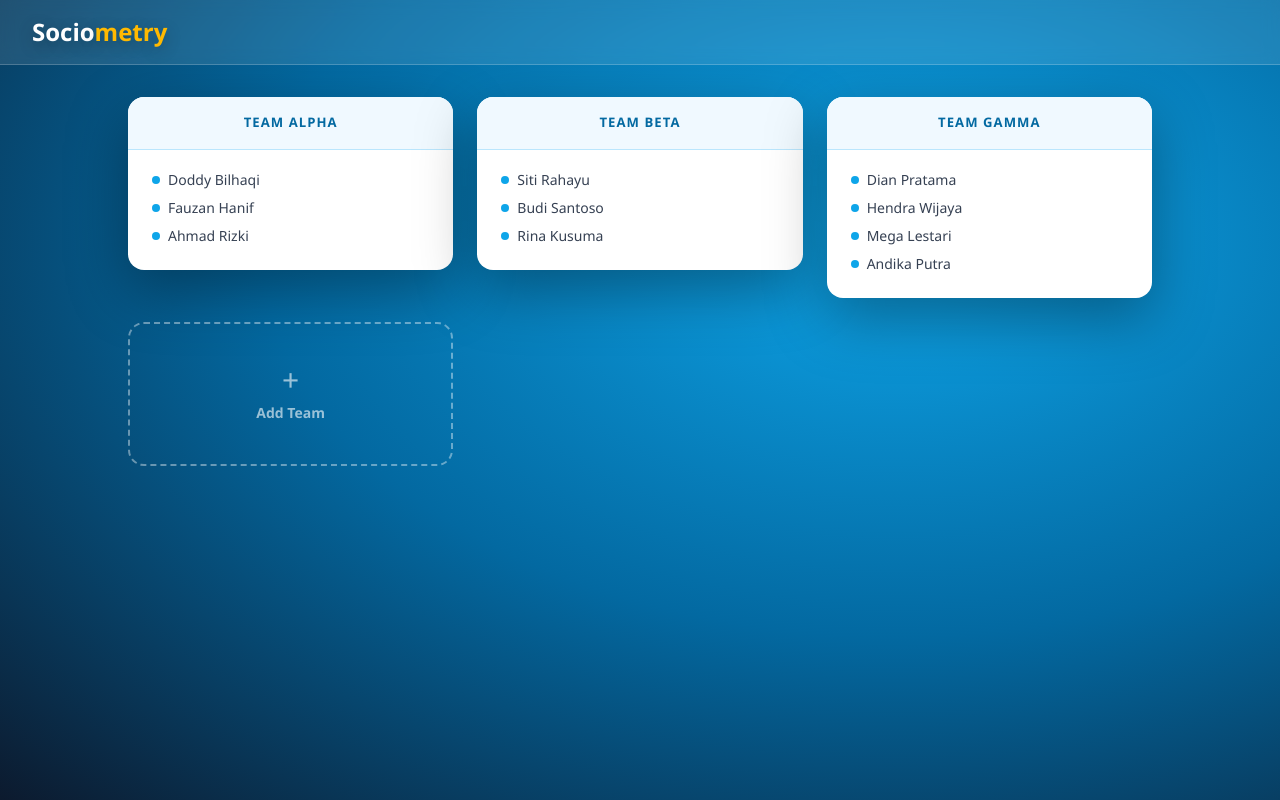
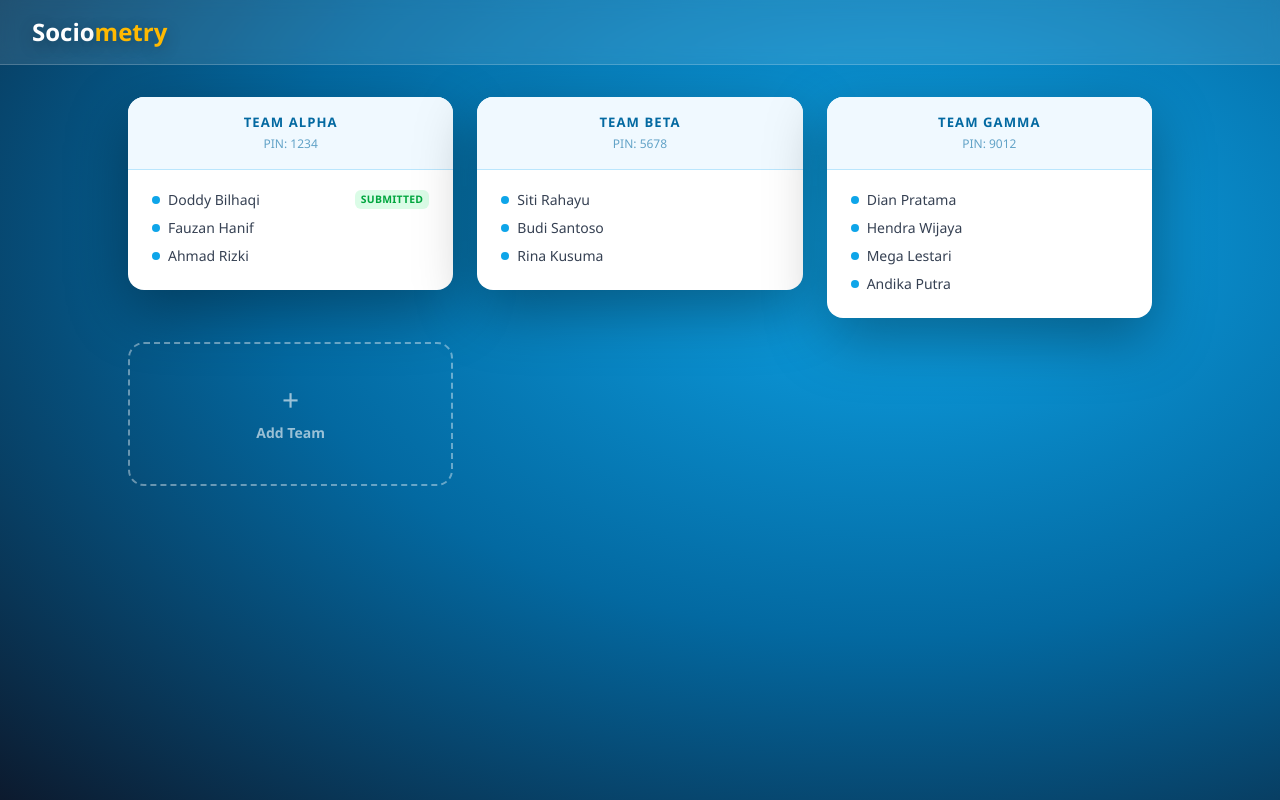
Before and after one commit to ibrohhm/sociometry, a Next.js app: page /admin in a window 1280 px wide. Built offline with nearby package versions, Linux system fonts and the light colour scheme; no server answers.

Commit message:
change the data to api integrations

```diff
--- /dev/null
+++ b/app/api/survey/join/route.ts
@@ -0,0 +1,10 @@
+import teams from "../../teams/data.json";
+
+export async function POST(request: Request) {
+  const { pin } = await request.json();
+  const team = teams.find((t) => t.pin === pin);
+  if (!team) {
+    return Response.json({ error: "Invalid PIN" }, { status: 404 });
+  }
+  return Response.json(team);
+}
--- /dev/null
+++ b/app/api/teams/[pin]/route.ts
@@ -0,0 +1,13 @@
+import teams from "../data.json";
+
+export async function GET(
+  _request: Request,
+  { params }: { params: Promise<{ pin: string }> }
+) {
+  const { pin } = await params;
+  const team = teams.find((t) => t.pin === pin);
+  if (!team) {
+    return Response.json({ error: "Team not found" }, { status: 404 });
+  }
+  return Response.json(team);
+}
--- a/app/api/teams/data.json
+++ b/app/api/teams/data.json
@@ -2,19 +2,32 @@
   {
     "id": "1",
     "name": "Team Alpha",
-    "members": ["Doddy Bilhaqi", "Fauzan Hanif", "Ahmad Rizki"],
+    "members": [
+      { "name": "Doddy Bilhaqi", "submitted": true },
+      { "name": "Fauzan Hanif", "submitted": false },
+      { "name": "Ahmad Rizki", "submitted": false }
+    ],
     "pin": "1234"
   },
   {
     "id": "2",
     "name": "Team Beta",
-    "members": ["Siti Rahayu", "Budi Santoso", "Rina Kusuma"],
+    "members": [
+      { "name": "Siti Rahayu", "submitted": false },
+      { "name": "Budi Santoso", "submitted": false },
+      { "name": "Rina Kusuma", "submitted": false }
+    ],
     "pin": "5678"
   },
   {
     "id": "3",
     "name": "Team Gamma",
-    "members": ["Dian Pratama", "Hendra Wijaya", "Mega Lestari", "Andika Putra"],
+    "members": [
+      { "name": "Dian Pratama", "submitted": false },
+      { "name": "Hendra Wijaya", "submitted": false },
+      { "name": "Mega Lestari", "submitted": false },
+      { "name": "Andika Putra", "submitted": false }
+    ],
     "pin": "9012"
   }
 ]
--- a/app/components/Card.tsx
+++ b/app/components/Card.tsx
@@ -1,16 +1,22 @@
 type CardProps = {
   title: string;
+  subtitle?: string;
   children: React.ReactNode;
   noPadding?: boolean;
 };
 
-export default function Card({ title, children }: Readonly<CardProps>) {
+export default function Card({ title, subtitle, children }: Readonly<CardProps>) {
   return (
     <div className="w-full bg-white rounded-2xl overflow-hidden shadow-[0_20px_60px_rgba(0,0,0,0.35)]">
       <div className="bg-[#f0f9ff] px-6 py-4 text-center border-b border-[#bae6fd]">
         <p className="text-[#0369a1] text-[0.82rem] font-semibold uppercase tracking-[0.08em]">
           {title}
         </p>
+        {subtitle && (
+          <p className="text-[#0369a1]/60 text-[0.75rem] font-medium mt-0.5">
+            {subtitle}
+          </p>
+        )}
       </div>
       <div className="px-6 pt-5 pb-6 flex flex-col gap-3">{children}</div>
     </div>
--- a/app/components/Sociometry.tsx
+++ b/app/components/Sociometry.tsx
@@ -1,10 +1,12 @@
+import Link from "next/link";
+
 type Props = {
   size?: "sm" | "lg";
 };
 
 export default function Sociometry({ size = "lg" }: Readonly<Props>) {
   return (
-    <div className="text-center">
+    <Link href="/" className="text-center">
       <h1
         className={`font-black text-white [text-shadow:0_4px_16px_rgba(0,0,0,0.3)] ${
           size === "lg" ? "text-5xl" : "text-2xl"
@@ -12,6 +14,6 @@ export default function Sociometry({ size = "lg" }: Readonly<Props>) {
       >
         Socio<span className="text-amber-400">metry</span>
       </h1>
-    </div>
+    </Link>
   );
 }
--- a/app/components/TeamList.tsx
+++ b/app/components/TeamList.tsx
@@ -6,10 +6,15 @@ import Button from "./Button";
 import RemovableList from "./RemovableList";
 import Input from "./Input";
 
+type Member = {
+  name: string;
+  submitted: boolean;
+};
+
 type Team = {
   id: string;
   name: string;
-  members: string[];
+  members: Member[];
   pin: string;
 };
 
@@ -26,6 +31,7 @@ export default function TeamList() {
   const [memberInput, setMemberInput] = useState("");
   const [members, setMembers] = useState<string[]>([]);
   const [memberError, setMemberError] = useState("");
+  const [pin, setPin] = useState("");
 
   function handleAddMember() {
     const trimmed = memberInput.trim();
@@ -44,16 +50,17 @@ export default function TeamList() {
   }
 
   function handleSubmit() {
-    if (!teamName.trim() || members.length === 0) return;
+    if (!teamName.trim() || members.length === 0 || !pin.trim()) return;
     setTeams((prev) => [...prev, {
       id: crypto.randomUUID(),
       name: teamName.trim(),
-      members,
-      pin: Math.floor(1000 + Math.random() * 9000).toString(),
+      members: members.map((name) => ({ name, submitted: false })),
+      pin: pin.trim(),
     }]);
     setTeamName("");
     setMembers([]);
     setMemberInput("");
+    setPin("");
     setShowModal(false);
   }
 
@@ -62,6 +69,7 @@ export default function TeamList() {
     setTeamName("");
     setMembers([]);
     setMemberInput("");
+    setPin("");
   }
 
   return (
@@ -72,15 +80,22 @@ export default function TeamList() {
             key={team.name}
             className="cursor-pointer transition-transform duration-200 hover:scale-105"
           >
-            <Card title={team.name}>
+            <Card title={team.name} subtitle={`PIN: ${team.pin}`}>
               <ul className="flex flex-col gap-2">
                 {team.members.map((member) => (
                   <li
-                    key={member}
-                    className="flex items-center gap-2 text-sm text-gray-700"
+                    key={member.name}
+                    className="flex items-center justify-between gap-2 text-sm text-gray-700"
                   >
-                    <span className="w-2 h-2 rounded-full bg-[#0ea5e9] shrink-0" />
-                    {member}
+                    <span className="flex items-center gap-2">
+                      <span className="w-2 h-2 rounded-full bg-[#0ea5e9] shrink-0" />
+                      {member.name}
+                    </span>
+                    {member.submitted && (
+                      <span className="text-[0.65rem] font-bold uppercase tracking-wide px-1.5 py-0.5 rounded-md bg-green-100 text-green-600">
+                        Submitted
+                      </span>
+                    )}
                   </li>
                 ))}
               </ul>
@@ -110,6 +125,20 @@ export default function TeamList() {
                 value={teamName}
                 onChange={setTeamName}
                 placeholder="e.g. Team Delta"
+                className="w-full"
+              />
+            </div>
+
+            <div className="flex flex-col gap-1">
+              <label className="text-xs font-semibold text-gray-500 uppercase tracking-wide">
+                PIN
+              </label>
+              <Input
+                value={pin}
+                onChange={(v) => setPin(v.replaceAll(/\D/g, ""))}
+                placeholder="e.g. 1234"
+                inputMode="numeric"
+                maxLength={4}
                 className="w-full"
               />
             </div>
--- a/app/survey/page.tsx
+++ b/app/survey/page.tsx
@@ -1,6 +1,7 @@
 "use client";
 
 import { useState, useEffect } from "react";
+import { useSearchParams } from "next/navigation";
 import Sociometry from "../components/Sociometry";
 import Button from "../components/Button";
 import Card from "../components/Card";
@@ -12,25 +13,49 @@ type Category = {
   questions: string[];
 };
 
+type Member = {
+  name: string;
+  submitted: boolean;
+};
+
+type Team = {
+  id: string;
+  name: string;
+  members: Member[];
+  pin: string;
+};
+
+function memberClassName(submitted: boolean, selected: boolean): string {
+  if (submitted) return "border-gray-200 bg-gray-50 text-gray-400 line-through";
+  if (selected) return "border-[#0ea5e9] bg-[#f0f9ff] text-[#0369a1]";
+  return "border-[#bae6fd] bg-white text-gray-700 hover:border-[#0ea5e9]";
+}
+
 function buildAnswerKeys(data: Category[]): string[] {
   return data.flatMap((c) =>
     c.questions.map((_, i) => `${c.category}${i + 1}`)
   );
 }
 
-const NAMES = [
-  "",
-  "Doddy Bilhaqi",
-  "Fauzan Hanif",
-  "Ahmad Rizki",
-  "Siti Rahayu",
-  "Budi Santoso",
-];
-
 export default function SurveyPage() {
+  const pin = useSearchParams().get("pin") ?? "";
+  const [team, setTeam] = useState<Team | null>(null);
+  const [teamError, setTeamError] = useState(false);
   const [categories, setCategories] = useState<Category[]>([]);
+  const [currentUser, setCurrentUser] = useState("");
+  const [started, setStarted] = useState(false);
   const [answers, setAnswers] = useState<Record<string, string>>({});
   const [submitted, setSubmitted] = useState(false);
+
+  useEffect(() => {
+    fetch(`/api/teams/${encodeURIComponent(pin)}`)
+      .then((res) => {
+        if (!res.ok) throw new Error("Team not found");
+        return res.json();
+      })
+      .then((data: Team) => setTeam(data))
+      .catch(() => setTeamError(true));
+  }, [pin]);
 
   useEffect(() => {
     fetch("/api/categories")
@@ -69,6 +94,48 @@ export default function SurveyPage() {
     );
   }
 
+  if (teamError) {
+    return (
+      <div className="w-full max-w-sm p-8 flex flex-col items-center gap-4 text-center">
+        <Sociometry />
+        <p className="text-white/80 text-sm">Survey not found. The PIN may be invalid or expired.</p>
+        <Button onClick={() => { globalThis.location.href = "/"; }}>Back to Home</Button>
+      </div>
+    );
+  }
+
+  if (!started) {
+    return (
+      <div className="w-full max-w-sm p-8 flex flex-col gap-6">
+        <div className="text-center">
+          <Sociometry />
+        </div>
+        <Card title={team?.name ?? "Loading..."}>
+          <p className="text-xs font-semibold text-gray-500 uppercase tracking-wide">Who are you?</p>
+          <ul className="flex flex-col gap-2">
+            {(team?.members ?? []).map((member) => (
+              <li key={member.name}>
+                <Button
+                  variant="ghost"
+                  onClick={() => setCurrentUser(member.name)}
+                  disabled={member.submitted}
+                  className={`text-left px-4 py-2.5 text-sm font-medium border-2 transition-all duration-150 ${memberClassName(member.submitted, currentUser === member.name)}`}
+                >
+                  {member.name}
+                </Button>
+              </li>
+            ))}
+          </ul>
+          <Button onClick={() => setStarted(true)} disabled={!currentUser}>
+            Start Survey
+          </Button>
+        </Card>
+      </div>
+    );
+  }
+
+  const names = ["", ...(team?.members ?? []).filter((m) => m.name !== currentUser).map((m) => m.name)];
+
   return (
     <div className="w-full max-w-3xl p-8">
       <div className="text-center mb-8">
@@ -78,7 +145,7 @@ export default function SurveyPage() {
       <Card title="Form Survey">
         <SurveyTable
           categories={categories}
-          names={NAMES}
+          names={names}
           answers={answers}
           onAnswerChange={handleChange}
         />
```
Also changed, not shown: app/components/Button.tsx (+5 -3 lines), app/page.tsx (+14 -2 lines).
